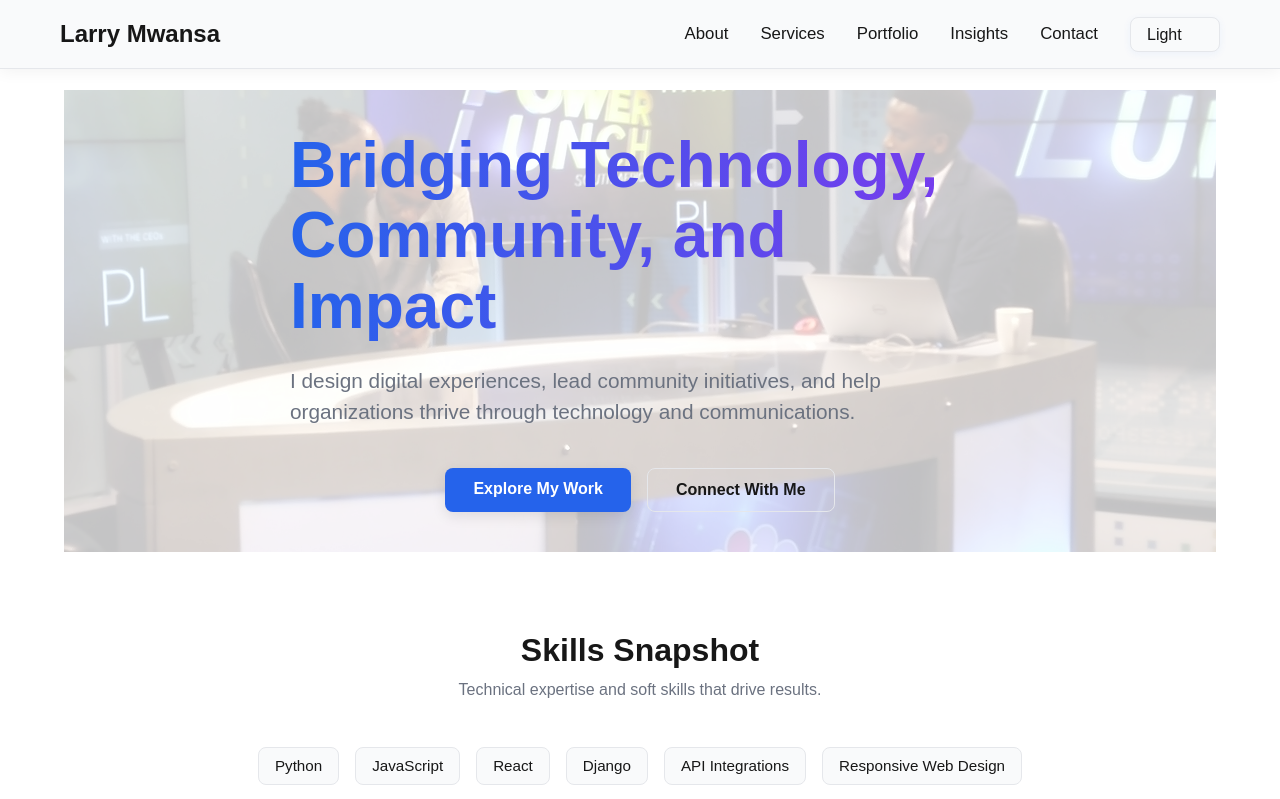
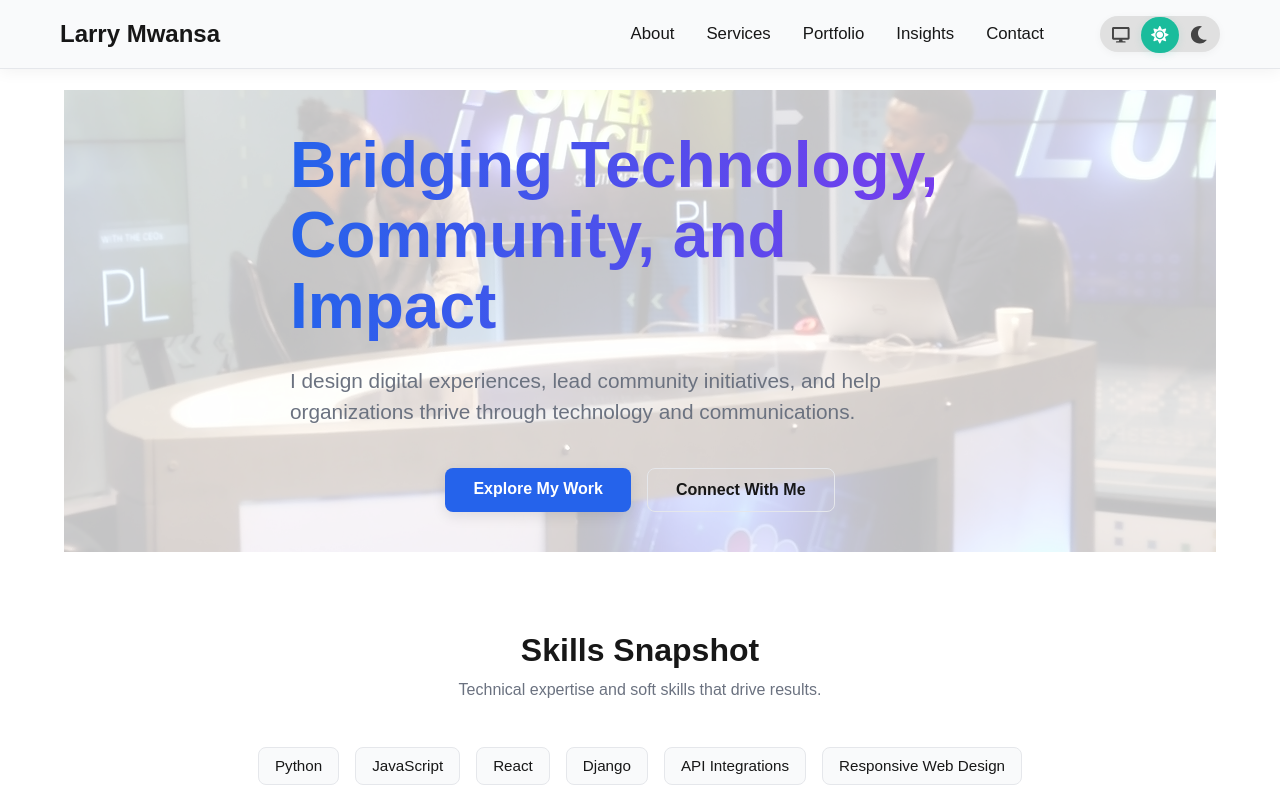
Before and after one commit to LarryMwansa/my-personal-site, a Next.js app: page / in a window 1280 px wide. Shown: the top 799 px of the page. Built offline with nearby package versions, Linux system fonts and the light colour scheme.

Commit message:
Add react-icons dependency and enhance theme toggle UI with button elements

```diff
--- a/package.json
+++ b/package.json
@@ -13,6 +13,7 @@
     "nodemailer": "^7.0.6",
     "react": "19.1.0",
     "react-dom": "19.1.0",
+    "react-icons": "^5.5.0",
     "react-markdown": "^10.1.0"
   },
   "devDependencies": {
--- a/src/components/Nav.jsx
+++ b/src/components/Nav.jsx
@@ -3,13 +3,14 @@
 import { useState, useEffect } from "react";
 import Link from "next/link";
 import Image from "next/image";
+import { FaDesktop, FaSun, FaMoon } from "react-icons/fa";
 import styles from "./Nav.module.css";
 
 // Theme toggle logic and component
 const themes = [
-  { value: "system", label: "System" },
-  { value: "light", label: "Light" },
-  { value: "dark", label: "Dark" },
+  { value: "system", label: <FaDesktop title="System" /> },
+  { value: "light", label: <FaSun title="Light" /> },
+  { value: "dark", label: <FaMoon title="Dark" /> },
 ];
 
 function applyTheme(theme) {
@@ -38,17 +39,14 @@ function getInitialTheme() {
 }
 
 function ThemeToggle() {
-  // Use a safer initialization approach with useState+useEffect
   const [mounted, setMounted] = useState(false);
-  const [theme, setTheme] = useState('system'); // Default placeholder
+  const [theme, setTheme] = useState('system');
 
-  // Only run on client, not during SSR
   useEffect(() => {
     setMounted(true);
     setTheme(getInitialTheme());
   }, []);
 
-  // Apply theme effect
   useEffect(() => {
     if (mounted) {
       applyTheme(theme);
@@ -56,31 +54,34 @@ function ThemeToggle() {
     }
   }, [theme, mounted]);
 
-  // Handle theme change
-  const handleThemeChange = (e) => {
-    const newTheme = e.target.value;
+  const handleThemeChange = (newTheme) => {
     setTheme(newTheme);
   };
 
-  // Don't render the actual select until client-side
   if (!mounted) {
-    return <div className={styles.themeToggle}>
-      <div className={styles.themeSelect} style={{width: '90px', height: '35px'}}></div>
-    </div>;
+    return <div className={styles.themeToggle}><div className={styles.themeSelect} style={{width: '90px', height: '35px'}}></div></div>;
   }
 
   return (
     <div className={styles.themeToggle}>
-      <select
-        value={theme}
-        onChange={handleThemeChange}
-        aria-label="Theme mode"
-        className={styles.themeSelect}
-      >
+      <div className={styles.themeToggleGroup} role="group" aria-label="Theme mode">
         {themes.map(opt => (
-          <option key={opt.value} value={opt.value}>{opt.label}</option>
+          <button
+            key={opt.value}
+            type="button"
+            className={
+              theme === opt.value
+                ? `${styles.themeToggleBtn} ${styles.themeToggleBtnActive}`
+                : styles.themeToggleBtn
+            }
+            aria-pressed={theme === opt.value}
+            onClick={() => handleThemeChange(opt.value)}
+            style={{ fontSize: '1.1rem', padding: '0.35rem 0.5rem', minWidth: '36px', height: '36px', display: 'flex', alignItems: 'center', justifyContent: 'center' }}
+          >
+            {opt.label}
+          </button>
         ))}
-      </select>
+      </div>
     </div>
   );
 }
--- a/src/components/Nav.module.css
+++ b/src/components/Nav.module.css
@@ -150,26 +150,63 @@
 }
 
 .themeToggle {
-  position: relative;
+  display: flex;
+  align-items: center;
+  justify-content: center;
+  margin-left: 1.5rem;
 }
 
-.themeSelect {
-  appearance: none;
-  background: var(--card-bg);
-  border: 1px solid var(--card-border);
-  padding: 0.5rem 1rem;
-  border-radius: var(--radius);
-  font-size: 1rem;
-  cursor: pointer;
-  outline: none;
-  min-width: 90px;
-  color: var(--foreground);
-  box-shadow: 0 2px 8px rgba(37,99,235,0.06);
+.themeToggleGroup {
+  display: flex;
+  background: #e0e0e0;
+  border-radius: 999px;
+  padding: 0.08rem 0.12rem;
+  box-shadow: 0 2px 8px rgba(0,0,0,0.04);
+  min-width: 120px;
+  height: 36px;
 }
 
-.themeSelect:focus {
-  border-color: var(--accent);
-  box-shadow: 0 0 0 3px rgba(37,99,235,0.12);
+.themeToggleBtn {
+  flex: 1 1 0;
+  background: none;
+  border: none;
+  outline: none;
+  color: #444;
+  font-size: 1.1rem;
+  padding: 0.35rem 0.5rem;
+  border-radius: 999px;
+  cursor: pointer;
+  transition: background 0.2s, color 0.2s;
+  min-width: 36px;
+  height: 36px;
+  display: flex;
+  align-items: center;
+  justify-content: center;
+}
+
+.themeToggleBtnActive {
+  background: #1abc9c;
+  color: #fff;
+  font-weight: 700;
+  box-shadow: 0 2px 8px rgba(26,188,156,0.12);
+}
+
+.themeToggleBtn:not(.themeToggleBtnActive):hover {
+  background: #d1d5db;
+  color: #222;
+}
+
+@media (prefers-color-scheme: dark) {
+  .themeToggleGroup {
+    background: #222;
+  }
+  .themeToggleBtn {
+    color: #bbb;
+  }
+  .themeToggleBtnActive {
+    background: #1abc9c;
+    color: #fff;
+  }
 }
 
 .hamburgerIcon {
```
Also changed, not shown: 1 other file (tests, documents, lock files or other folders).
